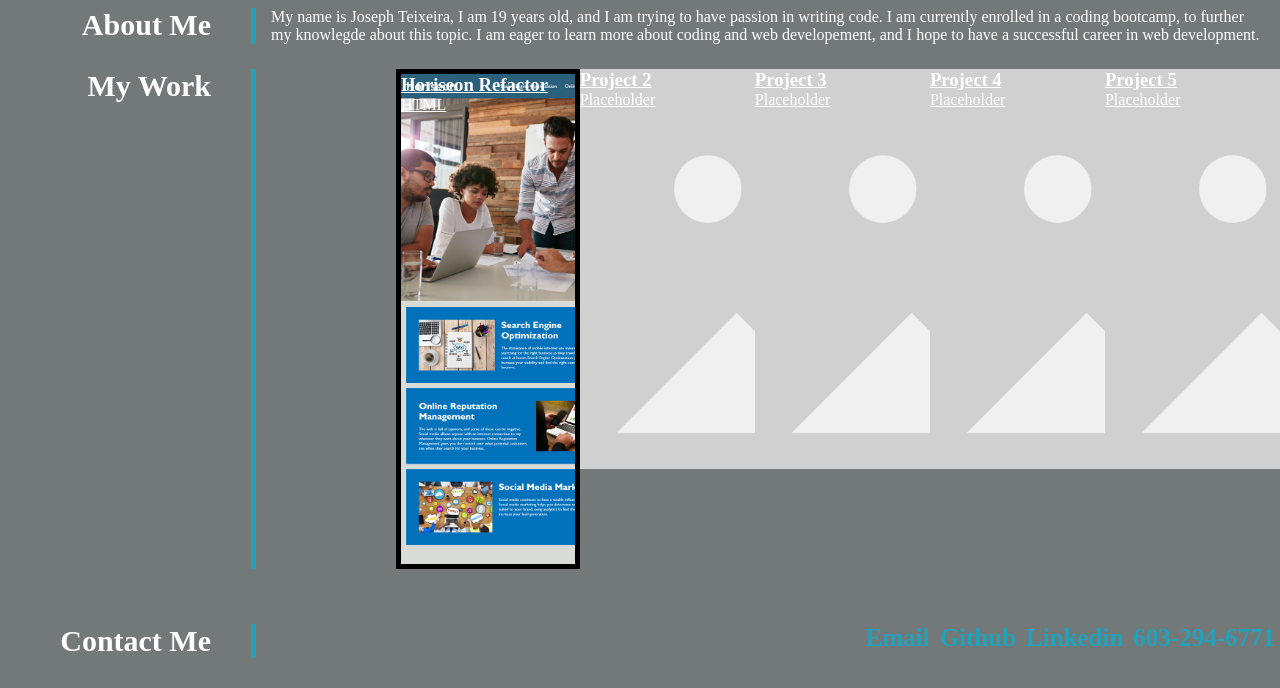
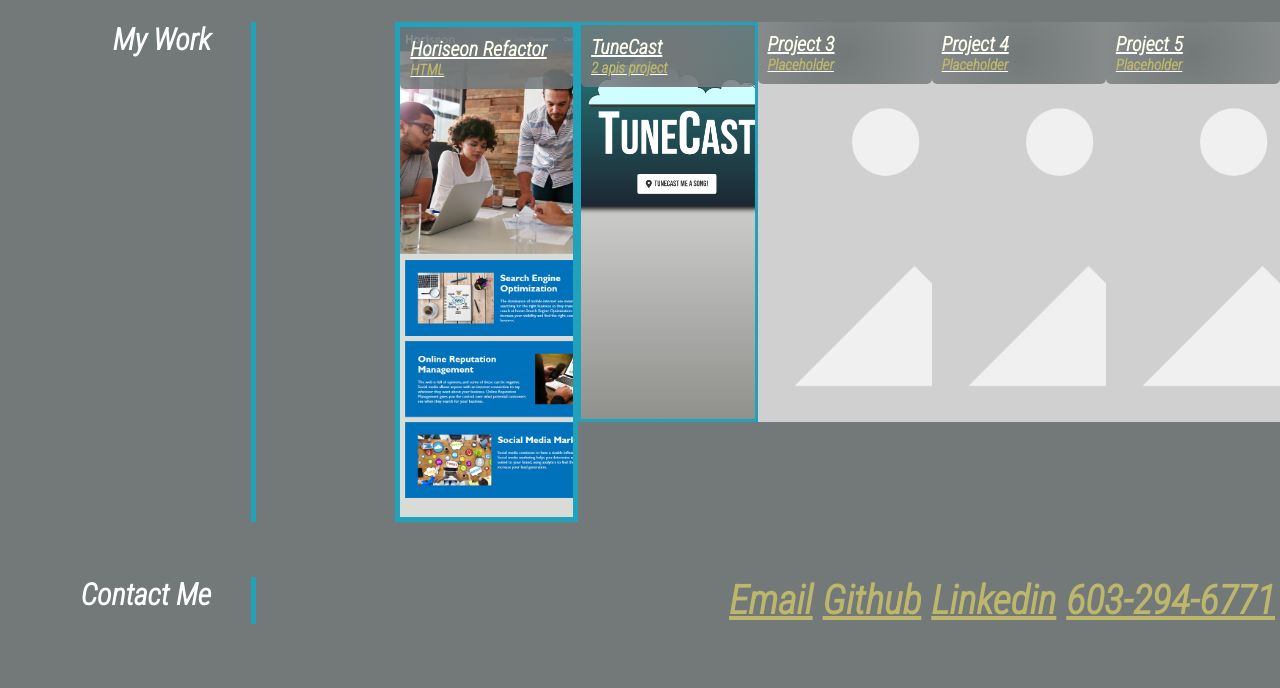
Before and after one commit to jotex11/portfolio-challenge, a plain HTML site: page index.html in a window 1280 px wide. Shown: the part 759-1447 px from the top of the page. After the commit the page ends 1413 px from the top, so only its background shows below. Drawn offline with Linux system fonts and the light colour scheme.

Commit message:
added new project

```diff
--- a/assets/css/style.css
+++ b/assets/css/style.css
@@ -11,6 +11,7 @@
     margin: 0;
     padding: 0;
     box-sizing: border-box;
+    font-family: 'Roboto Condensed', sans-serif;
 }
 
 /*body styling*/
@@ -82,12 +83,18 @@ header nav ul li a:hover {
     height: 400px;
 }
 
+.project-label p {
+    font-size: 15px;
+    color: darkkhaki;
+}
+
 .subtitle {
-    font-size: 30px;
+    font-size: 100px;
     display: flex;
     justify-content: end;
     text-align: right;
-    color: rgb(200, 193, 193);
+    color: lightcoral;
+    margin-top: -50px;
 
 }
 
@@ -120,7 +127,7 @@ font-size: 35px;
 }
 
 .about-me p {
-    font-size: 35px;
+    font-size: 50px;
     padding: 0px 35px;
     line-height: 100%;
     width: auto;
@@ -154,30 +161,21 @@ font-size: 35px;
 }
 
 .project-label {
-    background-color: var(--first);
+    /* background-color: var(--first); */
     color: var(--third);
+    font-weight: bolder;
     padding: 10px;
+    background: rgb(115,120,121);
+    background: radial-gradient(circle, rgba(115,120,121,1) 0%, rgba(117,122,123,0.80) 100%);
+    border-radius: 0 0 5px 5px;
+}
+.project-label h3 {
+    font-size: 20px;
+    font-weight: bolder;
+    color: ivory;
 }
 
-
-.horiseon-refactor {
-    background-image:url("../images/horiseonrefactor.png");
-    background-size: cover;
-    width: 100%;
-    height: 500px;
-    color: var(--third) solid;
-    border: black 5px solid;
-    position: relative;
-    justify-content: center;
-    align-items: center;
-}
-
-.horiseon-refactor:hover {
-    opacity: 75%;
-}
-
-.project2 {
-    background-image: url("../images/Placeholder.png");
+.project {
     background-size: cover;
     width: 100%;
     height: 400px;
@@ -185,44 +183,52 @@ font-size: 35px;
     background-color: var(--first);
 }
 
-.project2:hover {
+.project:hover {
     opacity: 75%;
 }
 
-.project3 {
-    background-image: url("../images/Placeholder.png");
+.project-label:hover {
+    color: black;
+    background: var(--second);
+}
+
+
+#horiseon-refactor {
+    background-image:url("../images/horiseonrefactor.png");
     background-size: cover;
     width: 100%;
-    height: 400px;
-    color: var(--third);
+    height: 500px;
+    color: var(--third) solid;
+    border:var(--second) 5px solid;
+    position: relative;
+    justify-content: center;
+    align-items: center;
 }
 
-.project3:hover {
-    opacity: 75%;
+#project2 {
+    background-image:url("../images/TuneCast1.png");
+    background-size: cover;
+    width: 100%;
+    color: var(--third);
+    border: var(--second) 3px solid;
+    align-items: center;
+    justify-content: center;
+    position: relative;
 }
 
-.project4 {
+#project3 {
     background-image: url("../images/Placeholder.png");
-    background-size: cover;
-    width: 100%;
-    height: 400px;
-    color: var(--third);
+
 }
 
-.project4:hover {
-    opacity: 75%;
+
+#project4 {
+    background-image: url("../images/Placeholder.png");
 }
 
-.project5 {
+
+#project5 {
     background-image: url("../images/Placeholder.png");
-    background-size: cover;
-    width: 100%;
-    height: 400px;
-    color: var(--third);
-}
-
-.project5:hover {
-    opacity: 75%;
 }
 /*my work styling end*/
 
@@ -255,9 +261,11 @@ footer ul li {
 
 footer ul li a {
     text-decoration: none;
-    color: var(--second);
+    color: darkkhaki;
     padding: 5px;
     font-weight: bold;
+    font-size: 40px;
+    text-decoration: underline;
 }
 
 footer ul li a:hover {
--- a/index.html
+++ b/index.html
@@ -1,9 +1,11 @@
 <!DOCTYPE html>
 <html lang="en-US">
+
 <head>
-        <meta charset="UTF-8"/>
-        <meta name="viewport" content="width=device-width, initial-scale=1.0"/>
+    <meta charset="UTF-8" />
+    <meta name="viewport" content="width=device-width, initial-scale=1.0" />
     <title>Joseph Teixeira's Portfolio</title>
+    <link href="https://fonts.googleapis.com/css2?family=Roboto+Condensed:ital,wght@1,300&display=swap" rel="stylesheet">
     <link rel="stylesheet" href="./assets/css/style.css">
 </head>
 
@@ -28,9 +30,10 @@
             <img src="assets/images/proiflepic.jpeg" alt="Image of Joseph">
         </div>
         <div class="subtitle">
-               <span class="span-background">One Day at a Time</span>
+            <span class="span-background">~One Day at a Time</span>
         </div>
     </section>
+    <main>
 
         <!--section of about me-->
         <section id="about-me" class="about-me">
@@ -40,8 +43,10 @@
 
             <div>
                 <p class="about-me">My name is Joseph Teixeira, I am 19 years old,
-                    and I am trying to have passion in writing code. I am currently enrolled in a coding bootcamp, to further my knowlegde about this topic. I am eager to
-                    learn more about coding and web developement, and I hope to have a successful career in web development.
+                    and I am trying to have passion in writing code. I am currently enrolled in a coding bootcamp, to
+                    further my knowlegde about this topic. I am eager to
+                    learn more about coding and web developement, and I hope to have a successful career in web
+                    development.
                 </p>
             </div>
         </section>
@@ -49,56 +54,64 @@
         <!--section of my work-->
         <section id="my-work" class="my-work">
             <div class="my-work"></div>
-                <div class="title"><h2>My Work</h2></div>
+            <div class="title">
+                <h2>My Work</h2>
+            </div>
             <div class="projects"></div>
-            <a href="https://jotex11.github.io/horiseon-refactor/" target="_blank" class="horiseon-refactor">
-                <div id="projcet-label" class="projcet-label">
+            <a href="https://jotex11.github.io/horiseon-refactor/" target="_blank" id="horiseon-refactor" class="project">
+                <div class="project-label">
                     <h3>Horiseon Refactor</h3>
                     <p>HTML</p>
                 </div>
             </a>
 
-        <a href="#" target="_blank" class="project2">
-            <div class="projcet-label">
-                <h3>Project 2</h3>
-                <p>Placeholder</p>
+            <a href="https://zelstart.github.io/tunecast/" target="_blank" id="project2" class="project">
+                <div class="project-label">
+                    <h3>TuneCast</h3>
+                    <p>2 apis project</p>
                 </div>
             </a>
 
-            <a href="#" target="_blank" class="project3">
-                <div class="projcet-label">
+            <a href="#" target="_blank" id="project3" class="project">
+                <div class="project-label">
                     <h3>Project 3</h3>
                     <p>Placeholder</p>
                 </div>
             </a>
 
-            <a href="#" target="_blank" class="project4">
-                <div class="projcet-label">
+            <a href="#" target="_blank" id="project4" class="project">
+                <div class="project-label">
                     <h3>Project 4</h3>
                     <p>Placeholder</p>
                 </div>
             </a>
 
-            <a href="#" target="_blank" class="project5">
-                <div class="projcet-label">
+            <a href="#" target="_blank" id="project5" class="project">
+                <div class="project-label">
                     <h3>Project 5</h3>
                     <p>Placeholder</p>
                 </div>
             </a>
         </section>
+    </main>
 
     <!--footer and contact section-->
     <footer id="contact-me">
-            <div class="title"><h2>Contact Me</h2></div>
+        <div class="title">
+            <h2>Contact Me</h2>
+        </div>
         <div class="contact-me">
             <div id="contact-list">
                 <ul>
                     <li>
-                            <a href="mailto:jomill0723@outlook.com">Email</a> </li>
+                        <a href="mailto:jomill0723@outlook.com">Email</a>
+                    </li>
                     <li>
-                            <a href="https://github.com/joetex11" target="_blank">Github</a></li>
+                        <a href="https://github.com/joetex11" target="_blank">Github</a>
+                    </li>
                     <li>
-                            <a href="#" target="_blank">Linkedin</a></li>
+                        <a href="#" target="_blank">Linkedin</a>
+                    </li>
                     <li>
                         <a href="#">603-294-6771</a>
                     </li>
@@ -108,4 +121,5 @@
         </div>
     </footer>
 </body>
+
 </html>
```
Also changed, not shown: assets/images/TuneCast1.png (added), 3 other files. Lines whose indentation alone changed are shown as unchanged.
